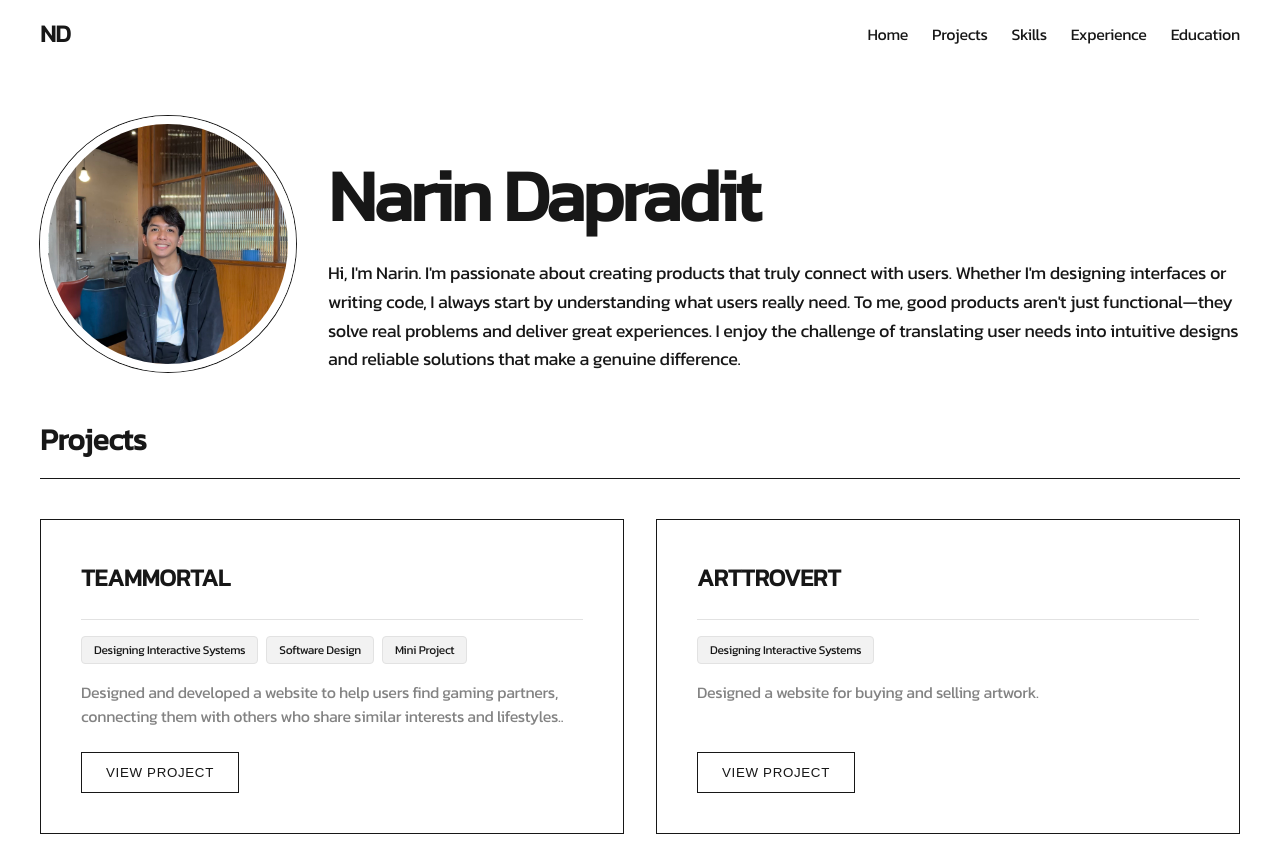
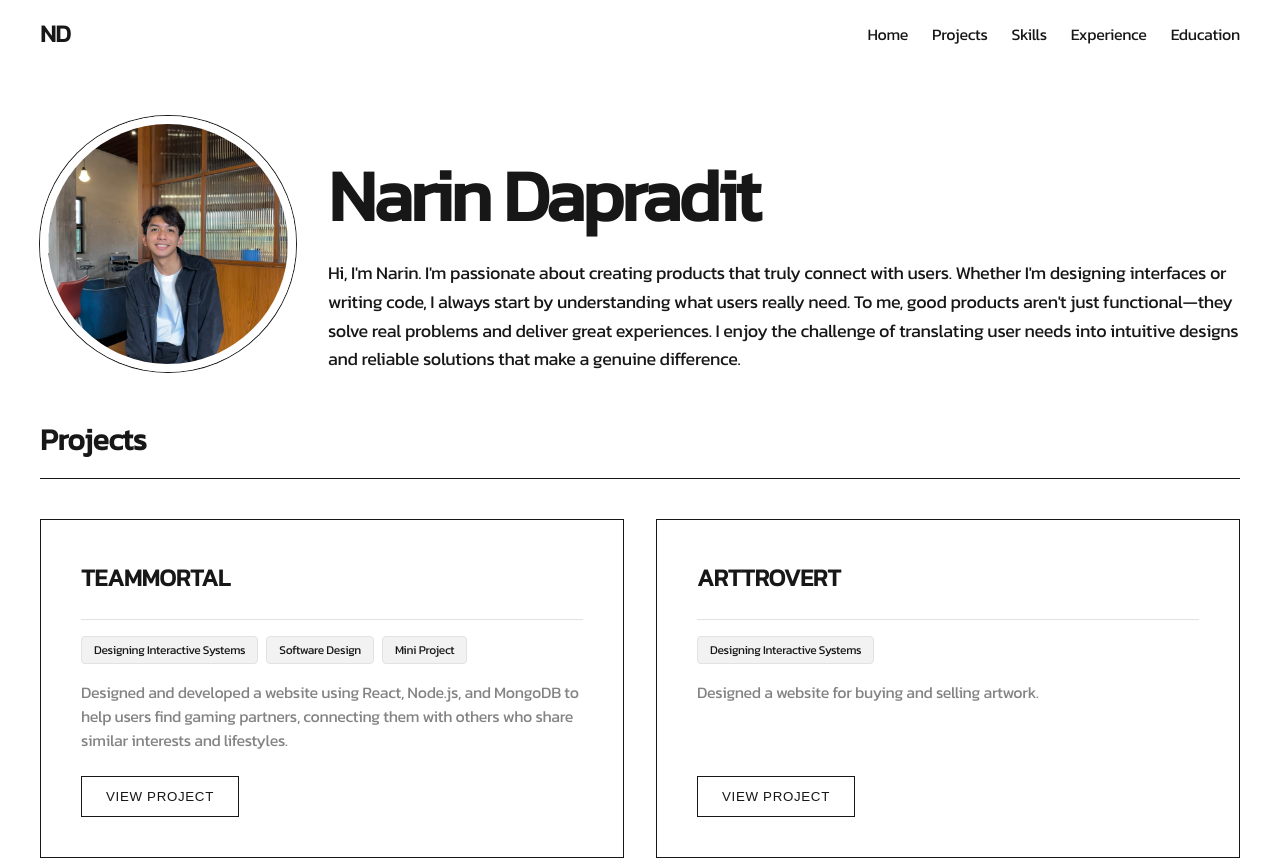
Before and after one commit to 2parn-is-parnparn/my-next-app, a Next.js app: page / in a window 1280 px wide. Shown: the top 859 px of the page. Built offline with nearby package versions, Linux system fonts and the light colour scheme.

Commit message:
use teammortal page

```diff
--- a/src/app/page.tsx
+++ b/src/app/page.tsx
@@ -23,8 +23,8 @@ export default function Home() {
     {
       title: "TEAMMORTAL",
       subtitle: "SOFTWARE DESIGN PROJECT",
-      mainDescription: "Designed and developed a website to help users find gaming partners, connecting them with others who share similar interests and lifestyles..",
-      detailPath: "https://maroon-helium-dda.notion.site/TEAM-MORTAL-1b2aa31ef795800bb6bfc6babbbcae39",
+      mainDescription: "Designed and developed a website using React, Node.js, and MongoDB to help users find gaming partners, connecting them with others who share similar interests and lifestyles.",
+      detailPath: "/teammortal",
       mainTechStack: ["Designing Interactive Systems", "Software Design", "Mini Project"],
       hasDetailPage: true
     },
@@ -123,7 +123,7 @@ export default function Home() {
                       className="myButton"
                       onClick={() =>
                         project.title === "TEAMMORTAL"
-                          ? navigateTo_(project.detailPath)
+                          ? navigateTo(project.detailPath)
                           : navigateTo(project.detailPath)
                       }
                     >
```
Also changed, not shown: src/app/teammortal/page.jsx (+19 -2 lines), public/VPC.png, 1 other file (tests, documents, lock files or other folders).
